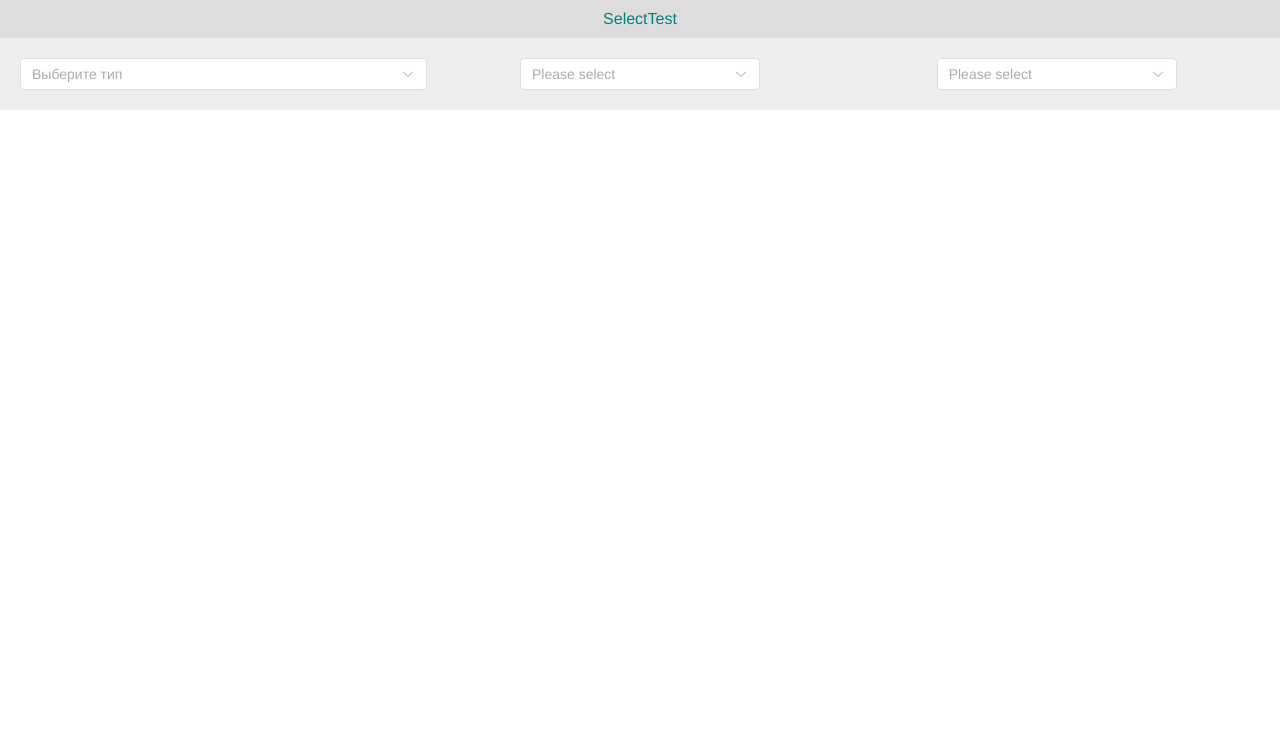
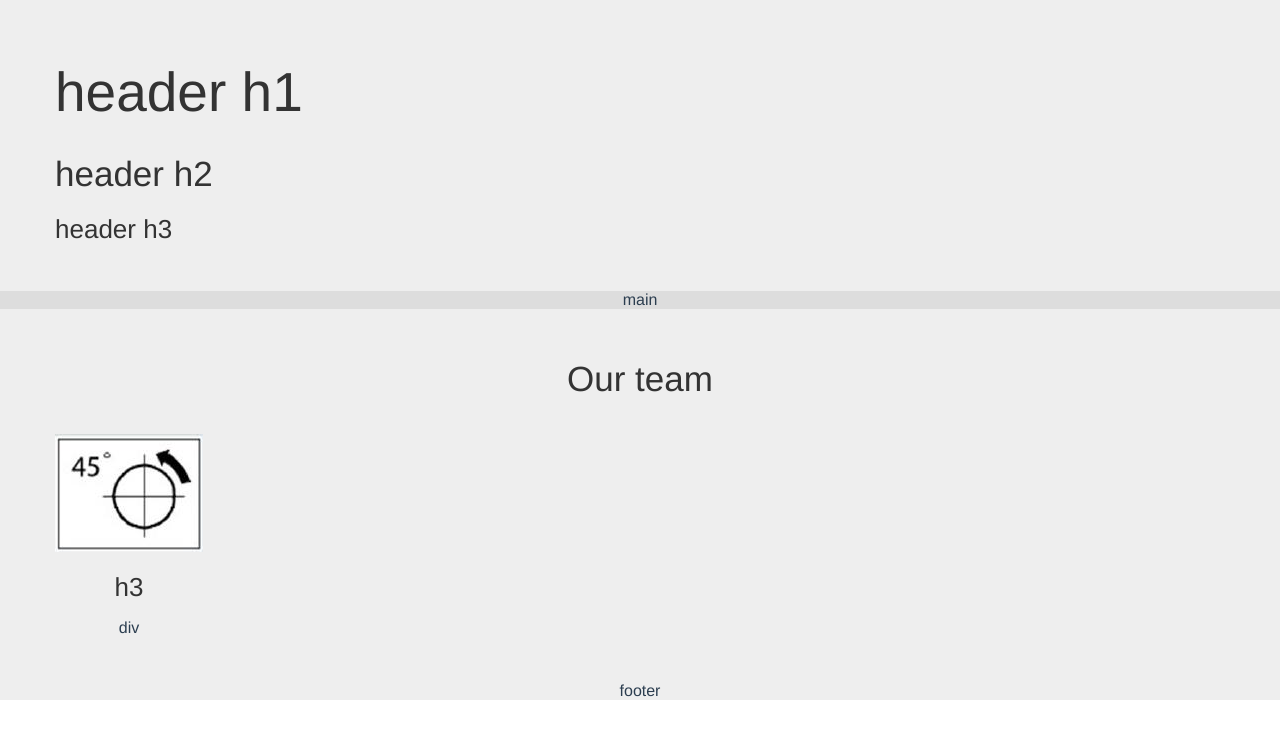
Before and after one commit to sowlru/vue-test, a Vue app: page / in a window 1280 px wide. Shown: the top 738 px of the page. Built offline with nearby package versions, Linux system fonts and the light colour scheme; what @ckeditor/ckeditor5-vue would draw is missing.

Commit message:
Add styles.css in main.js

```diff
--- a/src/App.vue
+++ b/src/App.vue
@@ -17,7 +17,7 @@
 
     <div class="ELEMENT-PLUS">
       <!-- <dialog-child /> -->
-      <select-test />
+      <!-- <select-test /> -->
       <!-- <table-test /> -->
       <!-- <tree-drop-test /> -->
       <!-- <tree-test /> -->
@@ -37,6 +37,7 @@
     <div class="HTML">
       <!-- <flexbox-test /> -->
       <!-- <message-test /> -->
+      <site-test />
     </div>
 
     <!-- <i18n-test /> -->
@@ -76,6 +77,7 @@ import toastEditor from '@/graphics/toastEditor.vue'
 // HTML
 import flexboxTest from '@/html/flexboxTest.vue'
 import messageTest from '@/html/messageTest.vue'
+import siteTest from '@/html/siteTest.vue'
 
 import i18nTest from '@/i18n/i18nTest.vue'
 import jestTest from '@/jest/jestTest.vue'
@@ -112,6 +114,7 @@ export default {
 
     flexboxTest,
     messageTest,
+    siteTest,
 
     i18nTest,
     jestTest,
--- /dev/null
+++ b/src/css/fonts.html
@@ -0,0 +1,23 @@
+<!DOCTYPE html>
+<html lang="en">
+  <head>
+    <meta charset="UTF-8" />
+    <meta name="viewport" content="width=device-width, initial-scale=1.0" />
+    <title>Fonts</title>
+    <link rel="preconnect" href="https://fonts.googleapis.com" />
+    <link rel="preconnect" href="https://fonts.gstatic.com" crossorigin />
+    <link
+      href="https://fonts.googleapis.com/css2?family=Dancing+Script&display=swap"
+      rel="stylesheet"
+    />
+    <link rel="stylesheet" href="styles.css" />
+  </head>
+  <body>
+    <p>
+      Lorem ipsum dolor, sit amet consectetur adipisicing elit. Voluptas ab
+      totam corrupti aut incidunt! Recusandae tenetur ipsa fugiat totam? Fugit
+      beatae nulla odit error, consectetur magni recusandae consequatur
+      inventore sint!
+    </p>
+  </body>
+</html>
--- /dev/null
+++ b/src/css/styles.css
@@ -0,0 +1,73 @@
+/* normalize */
+body {
+  margin: 0;
+}
+
+/* reset */
+img {
+  max-width: 100%;
+  height: auto;
+}
+h1,
+h2,
+h3,
+h4,
+h5,
+h6,
+p,
+ul,
+li {
+  margin: 0;
+  font-size: 100%;
+  font-weight: normal;
+}
+ul,
+ol {
+  list-style: none;
+  padding: 0;
+}
+/* base */
+body {
+  font-family: 'Dancing Script', cursive;
+  font-weight: 300;
+  color: blue;
+}
+h1,
+h2,
+h3 {
+  font-weight: 300;
+  color: #333;
+}
+h1 {
+  font-size: 55px;
+  margin: 30px 0;
+}
+h2 {
+  font-size: 35px;
+  margin: 20px 0;
+}
+h3 {
+  font-size: 26px;
+  margin: 16px 0;
+}
+strong {
+  font-weight: 400;
+}
+p {
+  font-weight: 300;
+  margin: 0 16px;
+}
+.wrap {
+  max-width: 1170px;
+  margin: 0 auto;
+  padding: 30px;
+}
+.row {
+  display: flex;
+  flex-wrap: wrap;
+  margin: 0 -15px;
+}
+.col {
+  box-sizing: border-box;
+  margin: 15px;
+}
--- /dev/null
+++ b/src/html/siteTest.vue
@@ -0,0 +1,22 @@
+<template>
+  <site-test-header />
+  <main>main</main>
+  <site-test-team />
+  <footer>footer</footer>
+</template>
+<script>
+import siteTestHeader from '@/html/siteTestHeader.vue'
+import siteTestTeam from '@/html/siteTestTeam.vue'
+export default {
+  components: { siteTestHeader, siteTestTeam }
+}
+</script>
+<style>
+/* main */
+main {
+  background-color: #ddd;
+}
+footer {
+  background-color: #eee;
+}
+</style>
--- /dev/null
+++ b/src/html/siteTestHeader.vue
@@ -0,0 +1,17 @@
+<template>
+  <header>
+    <div class="wrap">
+      <h1>header h1</h1>
+      <h2>header h2</h2>
+      <h3>header h3</h3>
+    </div>
+  </header>
+</template>
+
+<style>
+header {
+  min-height: 50px;
+  background-color: #eee;
+  text-align: left;
+}
+</style>
--- /dev/null
+++ b/src/html/siteTestTeam.vue
@@ -0,0 +1,22 @@
+<template>
+  <section class="section-team">
+    <div class="wrap">
+      <h2>Our team</h2>
+      <div class="row team">
+        <article class="col team-item">
+          <img src="@/html/a.jpg" />
+          <h3>h3</h3>
+          <div>div</div>
+        </article>
+      </div>
+    </div>
+  </section>
+</template>
+
+<style>
+header {
+  min-height: 50px;
+  background-color: #eee;
+  text-align: left;
+}
+</style>
--- a/src/main.js
+++ b/src/main.js
@@ -6,6 +6,8 @@ import 'element-plus/dist/index.css'
 import plugins from '@/plugins'
 import store from '@/store'
 import router from './router'
+// css
+import '@/css/styles.css'
 
 // i18n
 import { createI18n } from 'vue-i18n'
```
Also changed, not shown: src/css/DancingScript-Regular.ttf (added), src/html/a.jpg (added).
